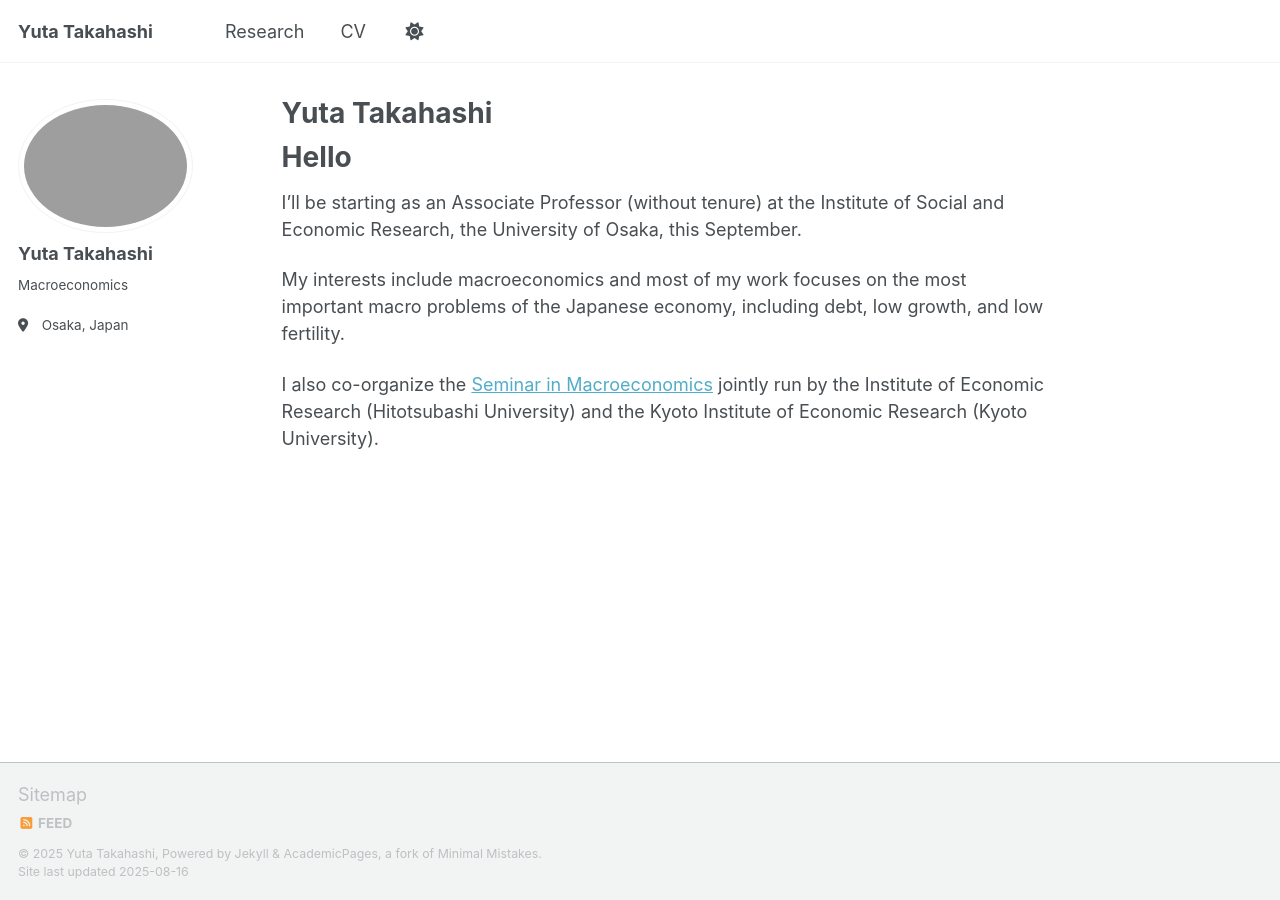
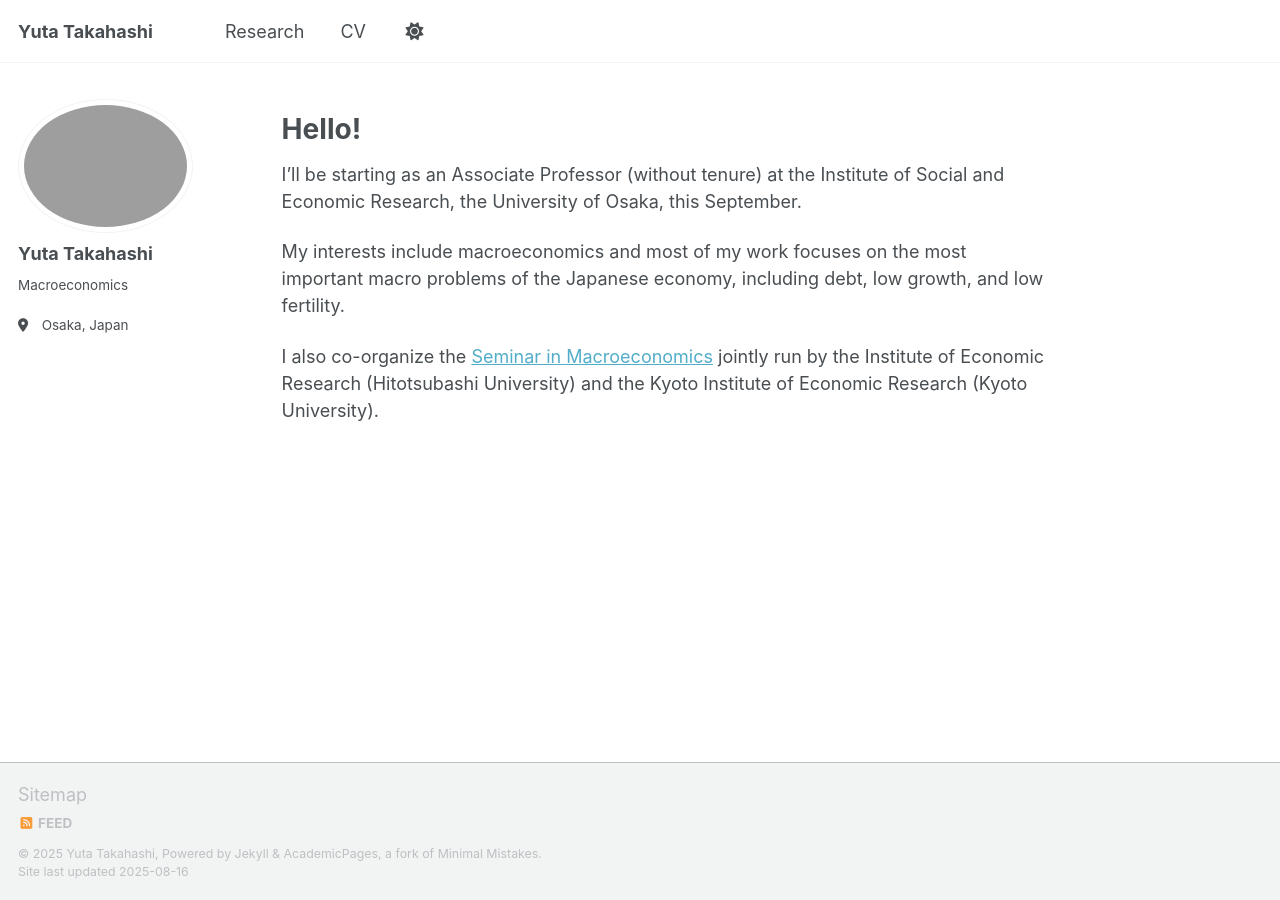
Before and after one commit to yuta-takahashi-1211/yuta-takahashi-1211.github.io, a Jekyll site: the page built from index.md, in a window 1280 px wide. Built offline with Jekyll 4.4.1, drawn with Linux system fonts in a browser that asks for light colours; a script that is not in the unit is left out.

Commit message:
Update index.md

```diff
--- a/index.md
+++ b/index.md
@@ -1,6 +1,6 @@
 ---
 layout: single
-title: "Yuta Takahashi"
+title: ""
 author_profile: true
 author:
   name: "Yuta Takahashi"
@@ -9,7 +9,7 @@ author:
   location: "Osaka, Japan"
 ---
 
-# Hello
+# Hello!
 
 I’ll be starting as an Associate Professor (without tenure) at the Institute of Social and Economic Research, the University of Osaka, this September.
 
```
